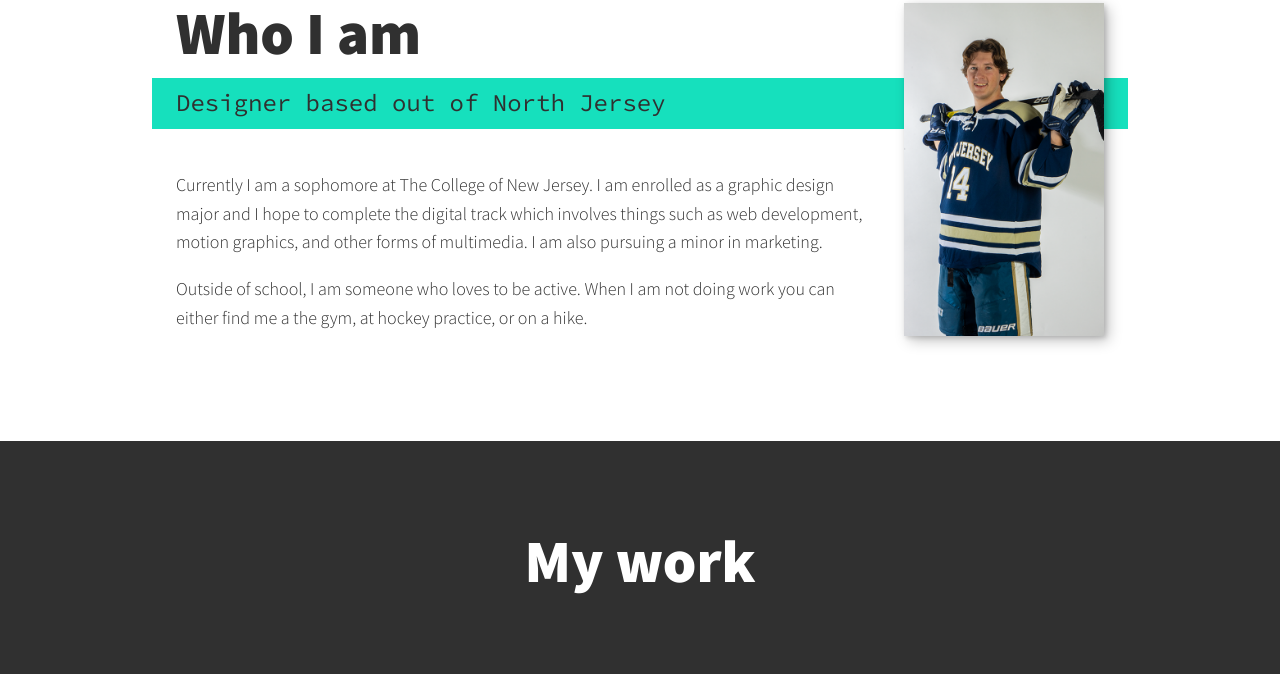
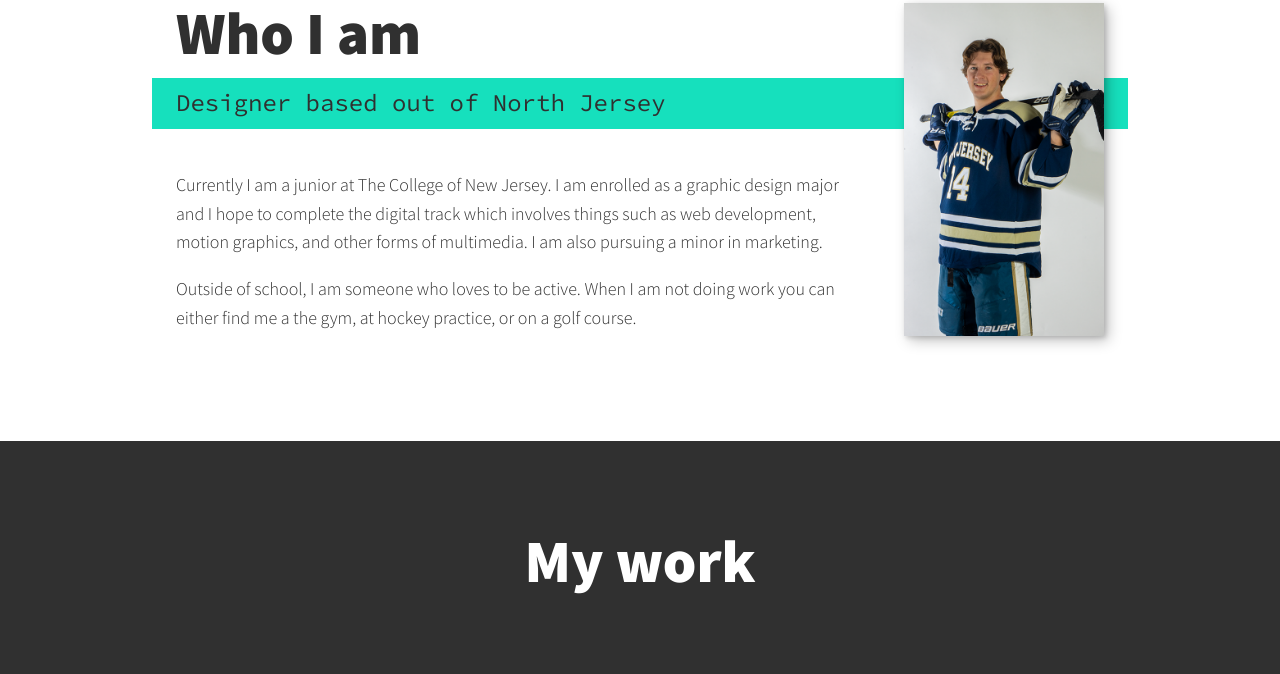
Before and after one commit to cmatt1404/portfolio, a plain HTML site: page index.html in a window 1280 px wide. Shown: the part 1241-1915 px from the top of the page. Drawn offline with nearby package versions, Linux system fonts and the light colour scheme.

Commit message:
Update Portfolio 2

```diff
--- a/index.html
+++ b/index.html
@@ -71,8 +71,8 @@
            <p class="section__subtitle section__subtitle--about">Designer based out of North Jersey</p>
 
            <div class="about-me__body">
-               <p>Currently I am a sophomore at The College of New Jersey. I am enrolled as a graphic design major and I hope to complete the digital track which involves things such as web development, motion graphics, and other forms of multimedia. I am also pursuing a minor in marketing.</p>
-               <p>Outside of school, I am someone who loves to be active. When I am not doing work you can either find me a the gym, at hockey practice, or on a hike. </p>
+               <p>Currently I am a junior at The College of New Jersey. I am enrolled as a graphic design major and I hope to complete the digital track which involves things such as web development, motion graphics, and other forms of multimedia. I am also pursuing a minor in marketing.</p>
+               <p>Outside of school, I am someone who loves to be active. When I am not doing work you can either find me a the gym, at hockey practice, or on a golf course. </p>
            </div>
 
            <img src="real-img/full-body.png" alt="Jane leaning against a bus" class="about-me__img">
```
Also changed, not shown: jersey.html (+5 -0 lines), marquee.html (+5 -0 lines).
